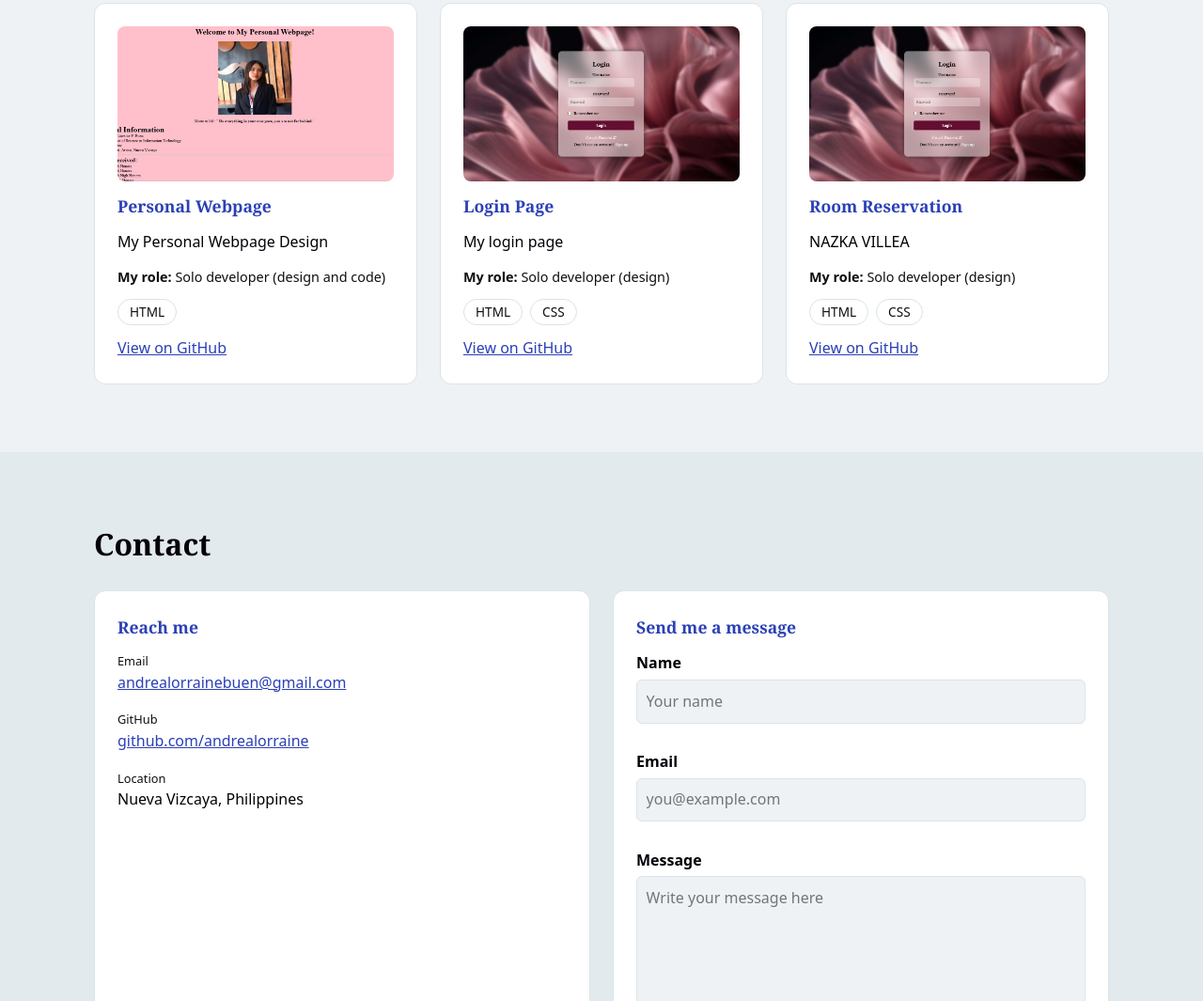
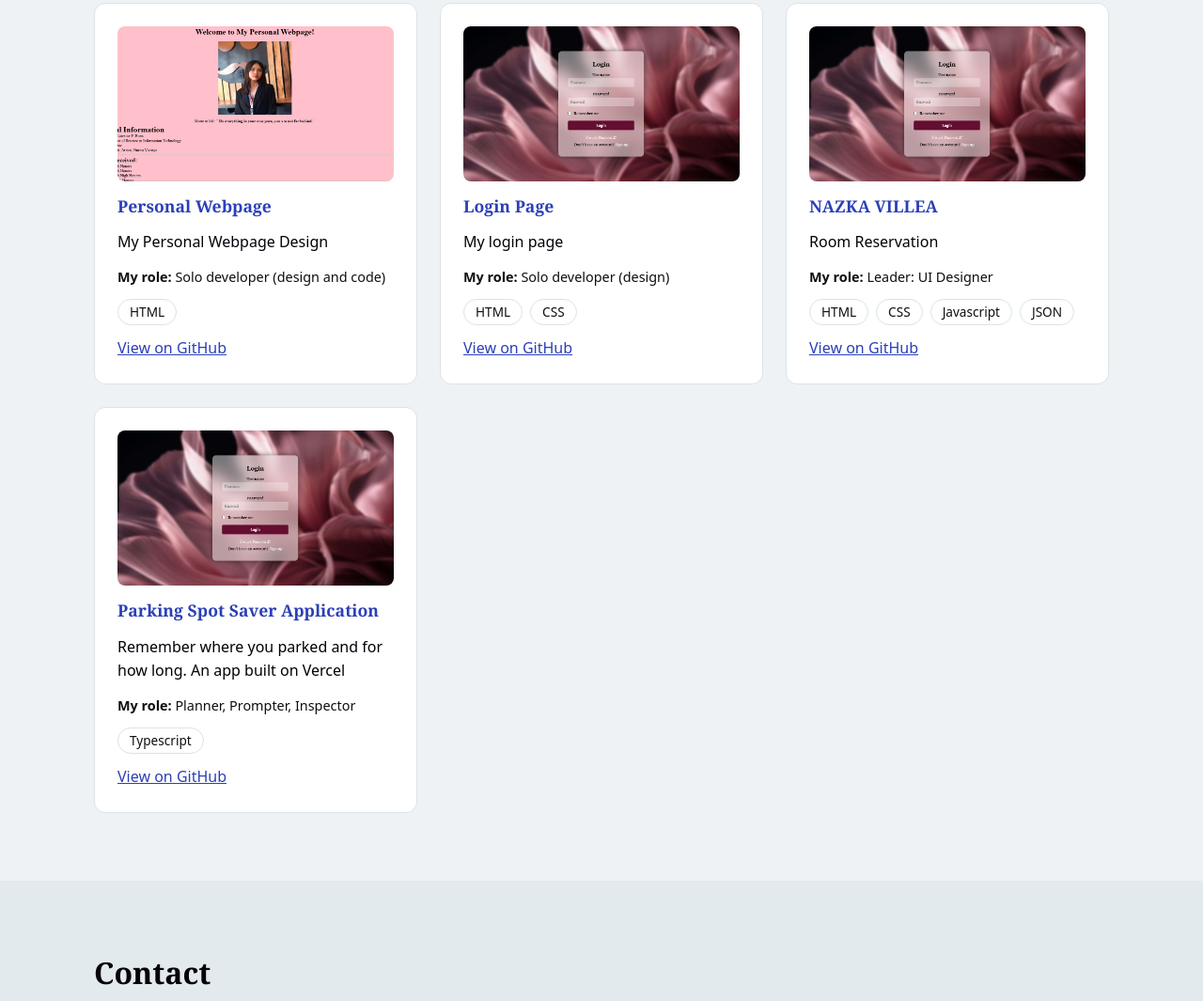
Before and after one commit to andrealorraine/andrealorraine.github.io, a plain HTML site: page index.html in a window 1280 px wide. Shown: the part 2192-3257 px from the top of the page at 94% size. Drawn offline with Linux system fonts and the light colour scheme.

Commit message:
Update index.html

```diff
--- a/index.html
+++ b/index.html
@@ -115,11 +115,19 @@
           </article>
            <article class="box project">
             <img class="shot" src="image2.jfif" alt="Screenshot of my Login Page">
-            <h3>Room Reservation</h3>
-            <p>NAZKA VILLEA</p>
-            <p class="role-line"><strong>My role:</strong> Solo developer (design)</p>
-            <ul class="tags"><li>HTML</li><li>CSS</li></ul>
-            <a href="https://github.com/andrealorraine/login-page" target="_blank" rel="noopener">View on GitHub</a>
+            <h3>NAZKA VILLEA</h3>
+            <p>Room Reservation</p>
+            <p class="role-line"><strong>My role:</strong> Leader: UI Designer</p>
+            <ul class="tags"><li>HTML</li><li>CSS</li><li>Javascript</li><li>JSON</li></ul>
+            <a href="https://github.com/andrealorraine/NAZKA-Villea" target="_blank" rel="noopener">View on GitHub</a>
+          </article>
+          <article class="box project">
+            <img class="shot" src="image2.jfif" alt="Screenshot of my Login Page">
+            <h3>Parking Spot Saver Application</h3>
+            <p>Remember where you parked and for how long. An app built on Vercel</p>
+            <p class="role-line"><strong>My role:</strong> Planner, Prompter, Inspector</p>
+            <ul class="tags"><li>Typescript</li></ul>
+            <a href="https://parking-spot-saver.vercel.app/" target="_blank" rel="noopener">View on GitHub</a>
           </article>
         </div>
       </div>
```
